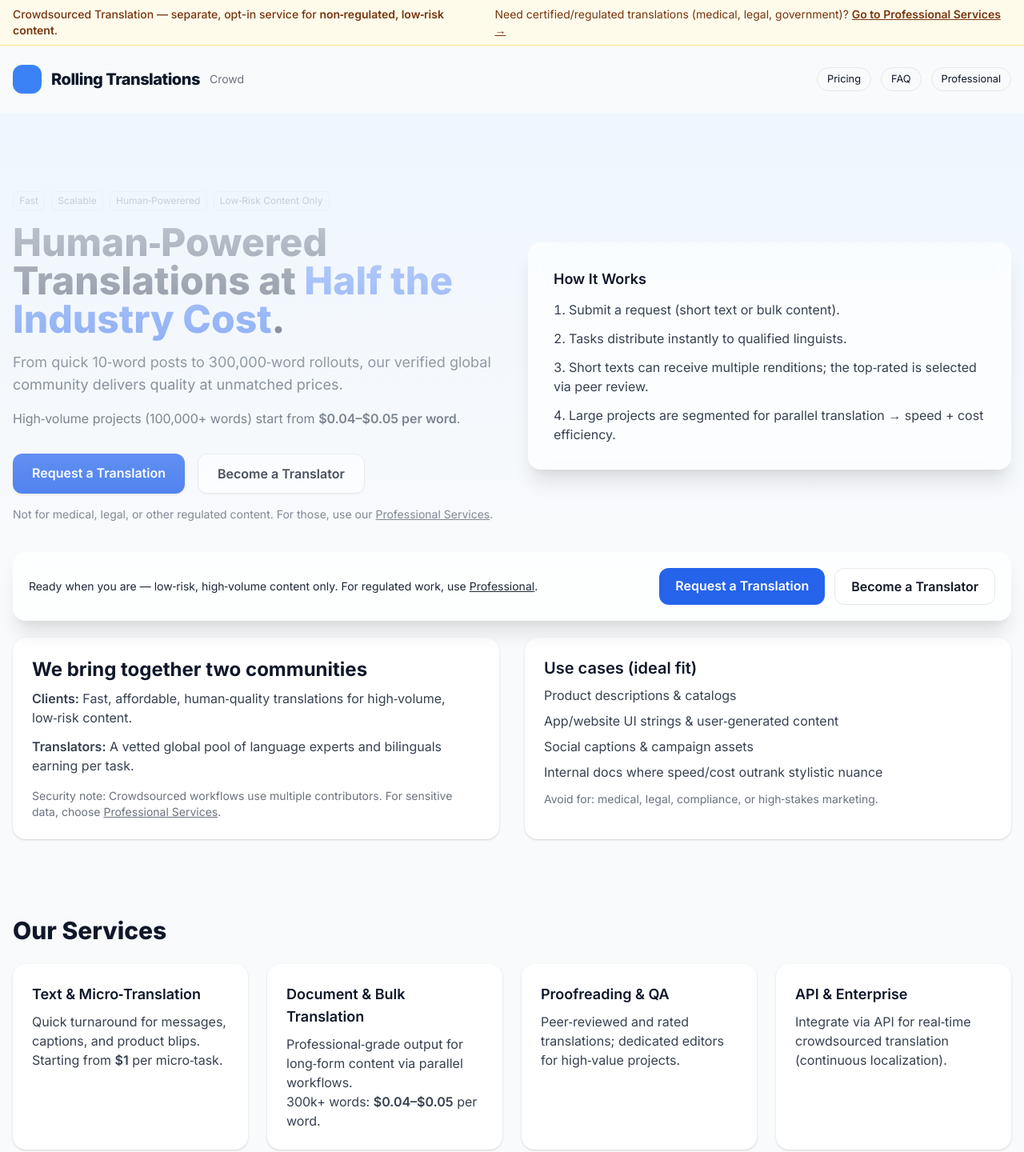
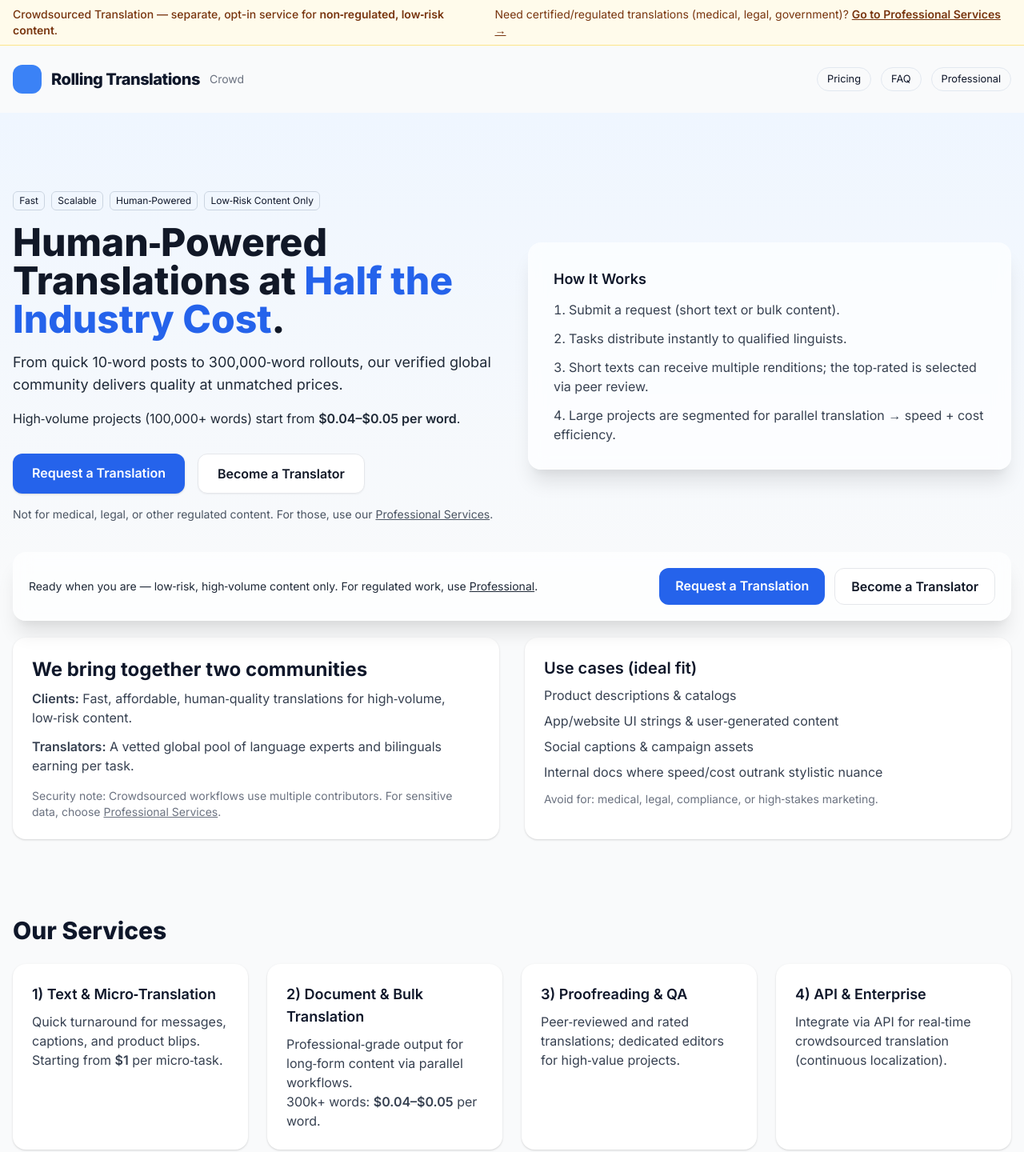
Before and after one commit to mbelenluna/rollingtranslations, a website: page pages/crowdsource.html in a window 1280 px wide. Shown: the top 1440 px of the page at 80% size. Drawn offline with nearby package versions, Linux system fonts and the light colour scheme.

Commit message:
crowd update

```diff
--- a/pages/crowdsource.html
+++ b/pages/crowdsource.html
@@ -76,22 +76,24 @@
         </div>
     </header>
 
-    <!-- Hero -->
+    <!-- Hero (FIXED: gradient moved behind content so it doesn't wash out the text) -->
     <section class="relative overflow-hidden">
-        <div class="absolute inset-0 bg-gradient-to-b from-blue-50 to-transparent"></div>
-        <div class="max-w-7xl mx-auto px-4 py-16 md:py-24 grid md:grid-cols-2 gap-10 items-center">
+        <!-- The gradient sits BEHIND everything -->
+        <div class="absolute inset-0 -z-10 bg-gradient-to-b from-blue-50 to-transparent pointer-events-none"></div>
+
+        <div class="relative z-10 max-w-7xl mx-auto px-4 py-16 md:py-24 grid md:grid-cols-2 gap-10 items-center">
             <div>
                 <div class="inline-flex items-center gap-2 mb-4">
                     <span class="tag">Fast</span>
                     <span class="tag">Scalable</span>
-                    <span class="tag">Human‑Powerered</span>
+                    <span class="tag">Human‑Powered</span>
                     <span class="tag">Low‑Risk Content Only</span>
                 </div>
-                <h1 class="text-4xl md:text-5xl font-extrabold leading-tight mb-4">Human‑Powered Translations at <span
-                        class="text-blue-600">Half the Industry Cost</span>.</h1>
-                <p class="text-lg text-gray-700 mb-4">From quick 10‑word posts to 300,000‑word rollouts, our verified
+                <h1 class="text-4xl md:text-5xl font-extrabold leading-tight mb-4 text-gray-900">Human‑Powered
+                    Translations at <span class="text-blue-600">Half the Industry Cost</span>.</h1>
+                <p class="text-lg text-gray-800 mb-4">From quick 10‑word posts to 300,000‑word rollouts, our verified
                     global community delivers quality at unmatched prices.</p>
-                <p class="text-gray-700">High‑volume projects (100,000+ words) start from <span
+                <p class="text-gray-800">High‑volume projects (100,000+ words) start from <span
                         class="font-semibold">$0.04–$0.05 per word</span>.</p>
                 <div class="mt-8 flex flex-wrap gap-4">
                     <a href="/crowd/request"
@@ -101,7 +103,7 @@
                         class="px-6 py-3 rounded-xl bg-white hover:bg-gray-50 border border-gray-200 text-gray-900 font-semibold shadow-sm">Become
                         a Translator</a>
                 </div>
-                <p class="mt-4 text-sm text-gray-500">Not for medical, legal, or other regulated content. For those, use
+                <p class="mt-4 text-sm text-gray-600">Not for medical, legal, or other regulated content. For those, use
                     our <a class="underline" href="/professional">Professional Services</a>.</p>
             </div>
             <div class="relative">
@@ -149,23 +151,23 @@
         <h2 class="text-3xl font-extrabold mb-6">Our Services</h2>
         <div class="grid md:grid-cols-2 lg:grid-cols-4 gap-6">
             <div class="bg-white rounded-2xl shadow p-6">
-                <h3 class="font-semibold text-lg">Text & Micro‑Translation</h3>
+                <h3 class="font-semibold text-lg">1) Text & Micro‑Translation</h3>
                 <p class="text-gray-700 mt-2">Quick turnaround for messages, captions, and product blips.</p>
                 <p class="text-gray-700">Starting from <span class="font-semibold">$1</span> per micro‑task.</p>
             </div>
             <div class="bg-white rounded-2xl shadow p-6">
-                <h3 class="font-semibold text-lg">Document & Bulk Translation</h3>
+                <h3 class="font-semibold text-lg">2) Document & Bulk Translation</h3>
                 <p class="text-gray-700 mt-2">Professional‑grade output for long‑form content via parallel workflows.
                 </p>
                 <p class="text-gray-700">300k+ words: <span class="font-semibold">$0.04–$0.05</span> per word.</p>
             </div>
             <div class="bg-white rounded-2xl shadow p-6">
-                <h3 class="font-semibold text-lg">Proofreading & QA</h3>
+                <h3 class="font-semibold text-lg">3) Proofreading & QA</h3>
                 <p class="text-gray-700 mt-2">Peer‑reviewed and rated translations; dedicated editors for high‑value
                     projects.</p>
             </div>
             <div class="bg-white rounded-2xl shadow p-6">
-                <h3 class="font-semibold text-lg">API & Enterprise</h3>
+                <h3 class="font-semibold text-lg">4) API & Enterprise</h3>
                 <p class="text-gray-700 mt-2">Integrate via API for real‑time crowdsourced translation (continuous
                     localization).</p>
             </div>
@@ -238,7 +240,7 @@
         </div>
     </section>
 
-    <!-- Translator community -->
+    <!-- Translator community & enterprise -->
     <section class="bg-white">
         <div class="max-w-7xl mx-auto px-4 py-12 grid md:grid-cols-2 gap-8 items-center">
             <div>
@@ -325,3 +327,67 @@
 </body>
 
 </html>
+<!doctype html>
+<html lang="en">
+
+<head>
+    <meta charset="utf-8" />
+    <meta name="viewport" content="width=device-width, initial-scale=1" />
+    <!-- Keep this page out of search results -->
+    <meta name="robots" content="noindex, nofollow" />
+    <title>Rolling Translations — Crowdsourced Translation (Fast & Affordable)</title>
+    <meta name="description"
+        content="Fast, scalable, human-powered crowdsourced translation for low-risk, high-volume content. Not for medical/legal/regulated materials.">
+    <link href="https://cdn.jsdelivr.net/npm/tailwindcss@2.2.19/dist/tailwind.min.css" rel="stylesheet">
+    <link rel="preconnect" href="https://fonts.googleapis.com">
+    <link rel="preconnect" href="https://fonts.gstatic.com" crossorigin>
+    <link href="https://fonts.googleapis.com/css2?family=Inter:wght@300;400;500;600;700;800&display=swap"
+        rel="stylesheet">
+    <style>
+        :root {
+            --brand: #0ea5e9;
+            --brand-dark: #0284c7;
+            --ink: #0f172a;
+        }
+
+        body {
+            font-family: Inter, system-ui, Segoe UI, Roboto, Helvetica, Arial, sans-serif;
+            color: var(--ink)
+        }
+
+        .chip {
+            border: 1px solid #e2e8f0;
+            border-radius: 9999px;
+            padding: .25rem .75rem;
+            font-size: .8rem
+        }
+
+        .glass {
+            backdrop-filter: saturate(180%) blur(10px);
+            background: rgba(255, 255, 255, 0.7)
+        }
+
+        .tag {
+            font-size: .75rem;
+            border: 1px solid #cbd5e1;
+            border-radius: 6px;
+            padding: .15rem .45rem
+        }
+    </style>
+</head>
+
+
+
+
+
+    <footer class="max-w-7xl mx-auto px-4 py-16 text-sm text-gray-500">
+        © <span id="y"></span> Rolling Translations. Crowdsourced Translation is a separate, opt‑in service. <a
+            class="underline" href="/professional">Professional Services</a> for regulated content.
+    </footer>
+
+    <script>
+        document.getElementById('y').textContent = new Date().getFullYear()
+    </script>
+</body>
+
+</html>
```
